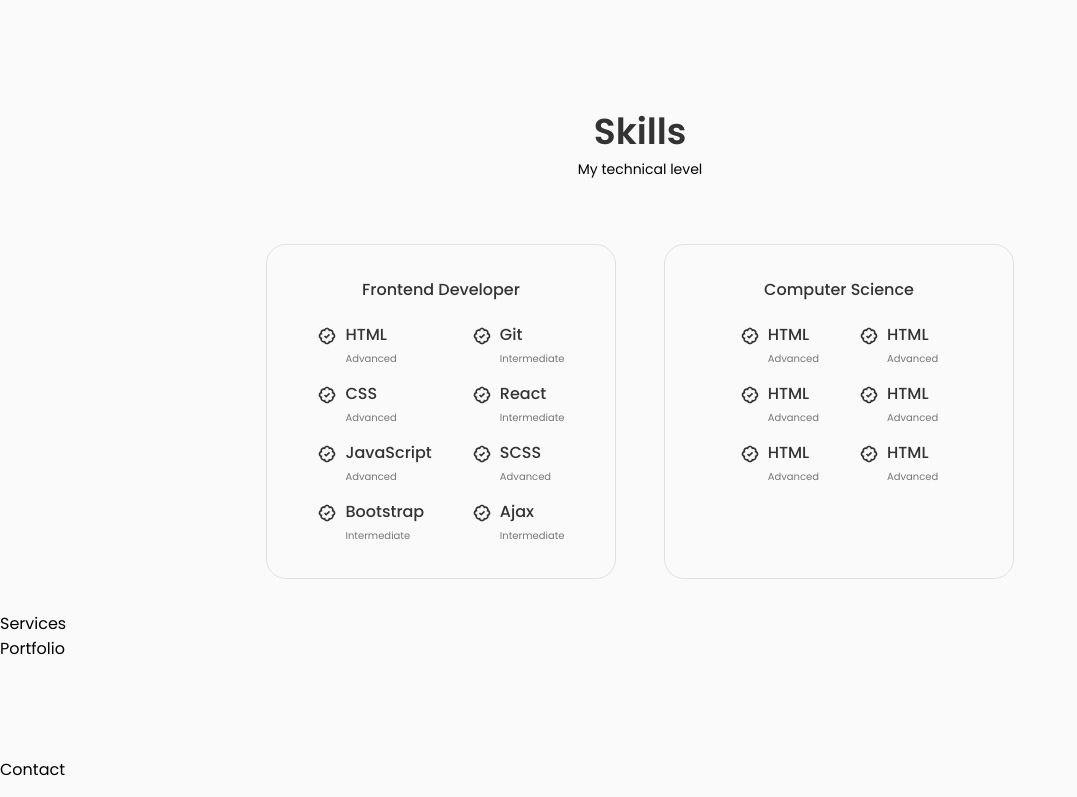
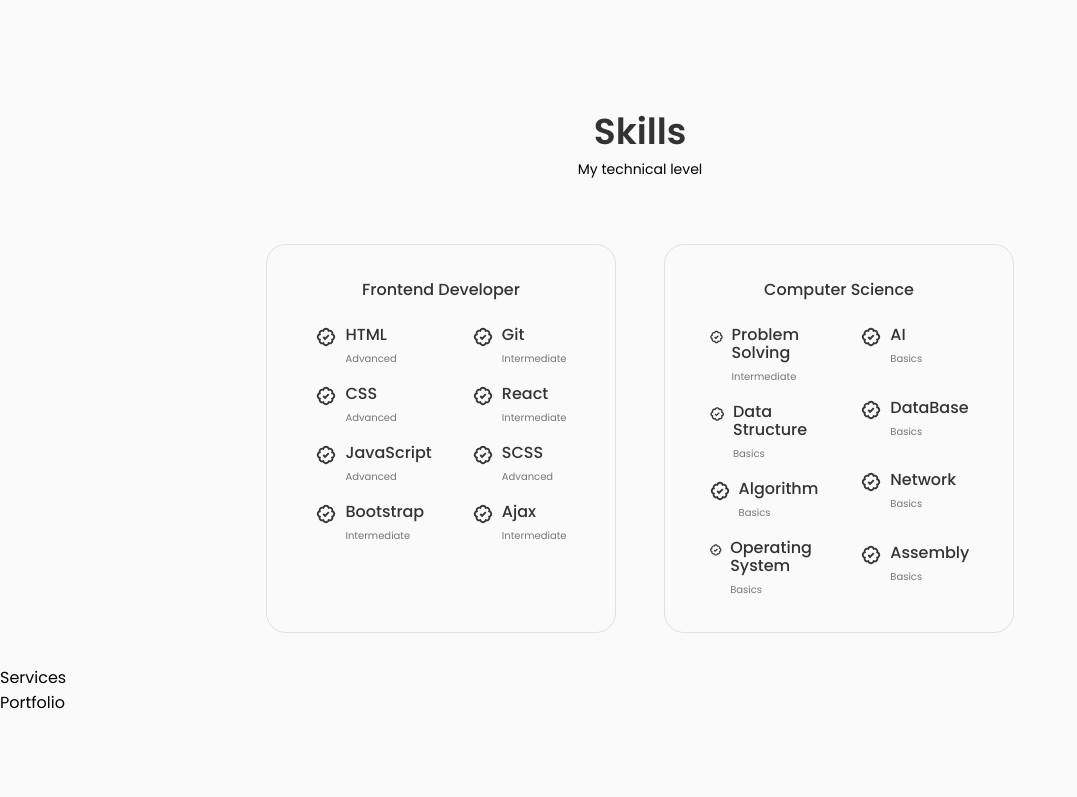
Before and after one commit to alaayasser741/my-portfolio, a React (Create React App) app: page / in a window 1280 px wide. Shown: the part 1374-2171 px from the top of the page, without its empty margins (0-1077 px from the left). Built offline with nearby package versions, Linux system fonts and the light colour scheme.

Commit message:
add axios to CS component

```diff
--- a/src/components/home/Data.jsx
+++ b/src/components/home/Data.jsx
@@ -5,7 +5,7 @@ const Data = () => {
     <div className="home__data">
       <h1 className="home__title" title='My Name'>Alaa Basher 👋</h1>
       <h3 className="home__subtitle" title='Position'>Frontend Developer</h3>
-      <p className="home__description" title='سورة التوبة الاية 105'>And say: "Work (righteousness): Soon will Allah observe your work, and His Messenger, and the Believers: Soon will ye be brought back to the knower of what is hidden and what is open: then will He show you the truth of all that ye did."</p>
+      <p className="home__description" title='سورة التوبة الاية 105'>﴾ And say: "Work (righteousness): Soon will Allah observe your work, and His Messenger, and the Believers: Soon will ye be brought back to the knower of what is hidden and what is open: then will He show you the truth of all that ye did."﴿</p>
       <Link to="/contact" className="button button--flex" title='Say hello'>Say Hello
         <svg xmlns="http://www.w3.org/2000/svg" width="24" height="24" viewBox="0 0 24 24" fill="none" stroke="var(--container-color)" strokeWidth="2" strokeLinecap="round" strokeLinejoin="round" className="feather button__icon feather-send"><line x1="22" y1="2" x2="11" y2="13"></line><polygon points="22 2 15 22 11 13 2 9 22 2"></polygon></svg></Link>
     </div>
--- a/src/components/skills/CS.jsx
+++ b/src/components/skills/CS.jsx
@@ -1,55 +1,48 @@
-import React from 'react'
+import React, { useState, useEffect } from 'react'
+import axios from 'axios';
+const CS = () => {
+    const [firstHalf, setFirstHalf] = useState([]);
+    const [secondHalf, setSecondHalf] = useState([]);
+    useEffect(() => {
+        axios.get('js/data.json')
+            .then(response => {
 
-const CS = () => {
+                const data = response.data.CS;
+                if (data.length > 0) {
+                    setFirstHalf(data.slice(0, Math.ceil(data.length / 2)));
+                    setSecondHalf(data.slice(Math.ceil(data.length / 2), data.length));
+                }
+            })
+            .catch(error => {
+                console.log(error);
+            });
+    }, []);
+
     return (
         <div className="skills__content">
             <h3 className="skills__title">Computer Science</h3>
             <div className="skills__box">
                 <div className="skills__group">
-                    <div className="skills__data">
-                        <svg xmlns="http://www.w3.org/2000/svg" width="24" height="24" viewBox="0 0 24 24" style={{ fill: 'rgba(0, 0, 0, 1)' }}><path d="M4.035 15.479A3.976 3.976 0 0 0 4 16c0 2.378 2.138 4.284 4.521 3.964C9.214 21.198 10.534 22 12 22s2.786-.802 3.479-2.036C17.857 20.284 20 18.378 20 16c0-.173-.012-.347-.035-.521C21.198 14.786 22 13.465 22 12s-.802-2.786-2.035-3.479C19.988 8.347 20 8.173 20 8c0-2.378-2.143-4.288-4.521-3.964C14.786 2.802 13.466 2 12 2s-2.786.802-3.479 2.036C6.138 3.712 4 5.622 4 8c0 .173.012.347.035.521C2.802 9.214 2 10.535 2 12s.802 2.786 2.035 3.479zm1.442-5.403 1.102-.293-.434-1.053A1.932 1.932 0 0 1 6 8c0-1.103.897-2 2-2 .247 0 .499.05.73.145l1.054.434.293-1.102a1.99 1.99 0 0 1 3.846 0l.293 1.102 1.054-.434C15.501 6.05 15.753 6 16 6c1.103 0 2 .897 2 2 0 .247-.05.5-.145.73l-.434 1.053 1.102.293a1.993 1.993 0 0 1 0 3.848l-1.102.293.434 1.053c.095.23.145.483.145.73 0 1.103-.897 2-2 2-.247 0-.499-.05-.73-.145l-1.054-.434-.293 1.102a1.99 1.99 0 0 1-3.846 0l-.293-1.102-1.054.434A1.935 1.935 0 0 1 8 18c-1.103 0-2-.897-2-2 0-.247.05-.5.145-.73l.434-1.053-1.102-.293a1.993 1.993 0 0 1 0-3.848z"></path><path d="m15.742 10.71-1.408-1.42-3.331 3.299-1.296-1.296-1.414 1.414 2.704 2.704z"></path></svg>
-                        <div>
-                            <h3 className="skills__name">HTML</h3>
-                            <span className="skills__level">Advanced</span>
+                    {firstHalf.map(skill => (
+                        <div className="skills__data" key={skill.id} title={skill.name}>
+                            <svg xmlns="http://www.w3.org/2000/svg" width="24" height="24" viewBox="0 0 24 24" style={{ fill: 'rgba(0, 0, 0, 1)' }}><path d="M4.035 15.479A3.976 3.976 0 0 0 4 16c0 2.378 2.138 4.284 4.521 3.964C9.214 21.198 10.534 22 12 22s2.786-.802 3.479-2.036C17.857 20.284 20 18.378 20 16c0-.173-.012-.347-.035-.521C21.198 14.786 22 13.465 22 12s-.802-2.786-2.035-3.479C19.988 8.347 20 8.173 20 8c0-2.378-2.143-4.288-4.521-3.964C14.786 2.802 13.466 2 12 2s-2.786.802-3.479 2.036C6.138 3.712 4 5.622 4 8c0 .173.012.347.035.521C2.802 9.214 2 10.535 2 12s.802 2.786 2.035 3.479zm1.442-5.403 1.102-.293-.434-1.053A1.932 1.932 0 0 1 6 8c0-1.103.897-2 2-2 .247 0 .499.05.73.145l1.054.434.293-1.102a1.99 1.99 0 0 1 3.846 0l.293 1.102 1.054-.434C15.501 6.05 15.753 6 16 6c1.103 0 2 .897 2 2 0 .247-.05.5-.145.73l-.434 1.053 1.102.293a1.993 1.993 0 0 1 0 3.848l-1.102.293.434 1.053c.095.23.145.483.145.73 0 1.103-.897 2-2 2-.247 0-.499-.05-.73-.145l-1.054-.434-.293 1.102a1.99 1.99 0 0 1-3.846 0l-.293-1.102-1.054.434A1.935 1.935 0 0 1 8 18c-1.103 0-2-.897-2-2 0-.247.05-.5.145-.73l.434-1.053-1.102-.293a1.993 1.993 0 0 1 0-3.848z"></path><path d="m15.742 10.71-1.408-1.42-3.331 3.299-1.296-1.296-1.414 1.414 2.704 2.704z"></path></svg>
+                            <div>
+                                <h3 className="skills__name">{skill.name}</h3>
+                                <span className="skills__level">{skill.level}</span>
+                            </div>
                         </div>
-                    </div>
-                    <div className="skills__data">
-                        <svg xmlns="http://www.w3.org/2000/svg" width="24" height="24" viewBox="0 0 24 24" style={{ fill: 'rgba(0, 0, 0, 1)' }}><path d="M4.035 15.479A3.976 3.976 0 0 0 4 16c0 2.378 2.138 4.284 4.521 3.964C9.214 21.198 10.534 22 12 22s2.786-.802 3.479-2.036C17.857 20.284 20 18.378 20 16c0-.173-.012-.347-.035-.521C21.198 14.786 22 13.465 22 12s-.802-2.786-2.035-3.479C19.988 8.347 20 8.173 20 8c0-2.378-2.143-4.288-4.521-3.964C14.786 2.802 13.466 2 12 2s-2.786.802-3.479 2.036C6.138 3.712 4 5.622 4 8c0 .173.012.347.035.521C2.802 9.214 2 10.535 2 12s.802 2.786 2.035 3.479zm1.442-5.403 1.102-.293-.434-1.053A1.932 1.932 0 0 1 6 8c0-1.103.897-2 2-2 .247 0 .499.05.73.145l1.054.434.293-1.102a1.99 1.99 0 0 1 3.846 0l.293 1.102 1.054-.434C15.501 6.05 15.753 6 16 6c1.103 0 2 .897 2 2 0 .247-.05.5-.145.73l-.434 1.053 1.102.293a1.993 1.993 0 0 1 0 3.848l-1.102.293.434 1.053c.095.23.145.483.145.73 0 1.103-.897 2-2 2-.247 0-.499-.05-.73-.145l-1.054-.434-.293 1.102a1.99 1.99 0 0 1-3.846 0l-.293-1.102-1.054.434A1.935 1.935 0 0 1 8 18c-1.103 0-2-.897-2-2 0-.247.05-.5.145-.73l.434-1.053-1.102-.293a1.993 1.993 0 0 1 0-3.848z"></path><path d="m15.742 10.71-1.408-1.42-3.331 3.299-1.296-1.296-1.414 1.414 2.704 2.704z"></path></svg>
-                        <div>
-                            <h3 className="skills__name">HTML</h3>
-                            <span className="skills__level">Advanced</span>
-                        </div>
-                    </div>
-                    <div className="skills__data">
-                        <svg xmlns="http://www.w3.org/2000/svg" width="24" height="24" viewBox="0 0 24 24" style={{ fill: 'rgba(0, 0, 0, 1)' }}><path d="M4.035 15.479A3.976 3.976 0 0 0 4 16c0 2.378 2.138 4.284 4.521 3.964C9.214 21.198 10.534 22 12 22s2.786-.802 3.479-2.036C17.857 20.284 20 18.378 20 16c0-.173-.012-.347-.035-.521C21.198 14.786 22 13.465 22 12s-.802-2.786-2.035-3.479C19.988 8.347 20 8.173 20 8c0-2.378-2.143-4.288-4.521-3.964C14.786 2.802 13.466 2 12 2s-2.786.802-3.479 2.036C6.138 3.712 4 5.622 4 8c0 .173.012.347.035.521C2.802 9.214 2 10.535 2 12s.802 2.786 2.035 3.479zm1.442-5.403 1.102-.293-.434-1.053A1.932 1.932 0 0 1 6 8c0-1.103.897-2 2-2 .247 0 .499.05.73.145l1.054.434.293-1.102a1.99 1.99 0 0 1 3.846 0l.293 1.102 1.054-.434C15.501 6.05 15.753 6 16 6c1.103 0 2 .897 2 2 0 .247-.05.5-.145.73l-.434 1.053 1.102.293a1.993 1.993 0 0 1 0 3.848l-1.102.293.434 1.053c.095.23.145.483.145.73 0 1.103-.897 2-2 2-.247 0-.499-.05-.73-.145l-1.054-.434-.293 1.102a1.99 1.99 0 0 1-3.846 0l-.293-1.102-1.054.434A1.935 1.935 0 0 1 8 18c-1.103 0-2-.897-2-2 0-.247.05-.5.145-.73l.434-1.053-1.102-.293a1.993 1.993 0 0 1 0-3.848z"></path><path d="m15.742 10.71-1.408-1.42-3.331 3.299-1.296-1.296-1.414 1.414 2.704 2.704z"></path></svg>
-                        <div>
-                            <h3 className="skills__name">HTML</h3>
-                            <span className="skills__level">Advanced</span>
-                        </div>
-                    </div>
+                    ))}
                 </div>
                 <div className="skills__group">
-                    <div className="skills__data">
-                        <svg xmlns="http://www.w3.org/2000/svg" width="24" height="24" viewBox="0 0 24 24" style={{ fill: 'rgba(0, 0, 0, 1)' }}><path d="M4.035 15.479A3.976 3.976 0 0 0 4 16c0 2.378 2.138 4.284 4.521 3.964C9.214 21.198 10.534 22 12 22s2.786-.802 3.479-2.036C17.857 20.284 20 18.378 20 16c0-.173-.012-.347-.035-.521C21.198 14.786 22 13.465 22 12s-.802-2.786-2.035-3.479C19.988 8.347 20 8.173 20 8c0-2.378-2.143-4.288-4.521-3.964C14.786 2.802 13.466 2 12 2s-2.786.802-3.479 2.036C6.138 3.712 4 5.622 4 8c0 .173.012.347.035.521C2.802 9.214 2 10.535 2 12s.802 2.786 2.035 3.479zm1.442-5.403 1.102-.293-.434-1.053A1.932 1.932 0 0 1 6 8c0-1.103.897-2 2-2 .247 0 .499.05.73.145l1.054.434.293-1.102a1.99 1.99 0 0 1 3.846 0l.293 1.102 1.054-.434C15.501 6.05 15.753 6 16 6c1.103 0 2 .897 2 2 0 .247-.05.5-.145.73l-.434 1.053 1.102.293a1.993 1.993 0 0 1 0 3.848l-1.102.293.434 1.053c.095.23.145.483.145.73 0 1.103-.897 2-2 2-.247 0-.499-.05-.73-.145l-1.054-.434-.293 1.102a1.99 1.99 0 0 1-3.846 0l-.293-1.102-1.054.434A1.935 1.935 0 0 1 8 18c-1.103 0-2-.897-2-2 0-.247.05-.5.145-.73l.434-1.053-1.102-.293a1.993 1.993 0 0 1 0-3.848z"></path><path d="m15.742 10.71-1.408-1.42-3.331 3.299-1.296-1.296-1.414 1.414 2.704 2.704z"></path></svg>
-                        <div>
-                            <h3 className="skills__name">HTML</h3>
-                            <span className="skills__level">Advanced</span>
+                    {secondHalf.map(skill => (
+                        <div className="skills__data" key={skill.id} title={skill.name}>
+                            <svg xmlns="http://www.w3.org/2000/svg" width="24" height="24" viewBox="0 0 24 24" style={{ fill: 'rgba(0, 0, 0, 1)' }}><path d="M4.035 15.479A3.976 3.976 0 0 0 4 16c0 2.378 2.138 4.284 4.521 3.964C9.214 21.198 10.534 22 12 22s2.786-.802 3.479-2.036C17.857 20.284 20 18.378 20 16c0-.173-.012-.347-.035-.521C21.198 14.786 22 13.465 22 12s-.802-2.786-2.035-3.479C19.988 8.347 20 8.173 20 8c0-2.378-2.143-4.288-4.521-3.964C14.786 2.802 13.466 2 12 2s-2.786.802-3.479 2.036C6.138 3.712 4 5.622 4 8c0 .173.012.347.035.521C2.802 9.214 2 10.535 2 12s.802 2.786 2.035 3.479zm1.442-5.403 1.102-.293-.434-1.053A1.932 1.932 0 0 1 6 8c0-1.103.897-2 2-2 .247 0 .499.05.73.145l1.054.434.293-1.102a1.99 1.99 0 0 1 3.846 0l.293 1.102 1.054-.434C15.501 6.05 15.753 6 16 6c1.103 0 2 .897 2 2 0 .247-.05.5-.145.73l-.434 1.053 1.102.293a1.993 1.993 0 0 1 0 3.848l-1.102.293.434 1.053c.095.23.145.483.145.73 0 1.103-.897 2-2 2-.247 0-.499-.05-.73-.145l-1.054-.434-.293 1.102a1.99 1.99 0 0 1-3.846 0l-.293-1.102-1.054.434A1.935 1.935 0 0 1 8 18c-1.103 0-2-.897-2-2 0-.247.05-.5.145-.73l.434-1.053-1.102-.293a1.993 1.993 0 0 1 0-3.848z"></path><path d="m15.742 10.71-1.408-1.42-3.331 3.299-1.296-1.296-1.414 1.414 2.704 2.704z"></path></svg>
+                            <div>
+                                <h3 className="skills__name">{skill.name}</h3>
+                                <span className="skills__level">{skill.level}</span>
+                            </div>
                         </div>
-                    </div>
-                    <div className="skills__data">
-                        <svg xmlns="http://www.w3.org/2000/svg" width="24" height="24" viewBox="0 0 24 24" style={{ fill: 'rgba(0, 0, 0, 1)' }}><path d="M4.035 15.479A3.976 3.976 0 0 0 4 16c0 2.378 2.138 4.284 4.521 3.964C9.214 21.198 10.534 22 12 22s2.786-.802 3.479-2.036C17.857 20.284 20 18.378 20 16c0-.173-.012-.347-.035-.521C21.198 14.786 22 13.465 22 12s-.802-2.786-2.035-3.479C19.988 8.347 20 8.173 20 8c0-2.378-2.143-4.288-4.521-3.964C14.786 2.802 13.466 2 12 2s-2.786.802-3.479 2.036C6.138 3.712 4 5.622 4 8c0 .173.012.347.035.521C2.802 9.214 2 10.535 2 12s.802 2.786 2.035 3.479zm1.442-5.403 1.102-.293-.434-1.053A1.932 1.932 0 0 1 6 8c0-1.103.897-2 2-2 .247 0 .499.05.73.145l1.054.434.293-1.102a1.99 1.99 0 0 1 3.846 0l.293 1.102 1.054-.434C15.501 6.05 15.753 6 16 6c1.103 0 2 .897 2 2 0 .247-.05.5-.145.73l-.434 1.053 1.102.293a1.993 1.993 0 0 1 0 3.848l-1.102.293.434 1.053c.095.23.145.483.145.73 0 1.103-.897 2-2 2-.247 0-.499-.05-.73-.145l-1.054-.434-.293 1.102a1.99 1.99 0 0 1-3.846 0l-.293-1.102-1.054.434A1.935 1.935 0 0 1 8 18c-1.103 0-2-.897-2-2 0-.247.05-.5.145-.73l.434-1.053-1.102-.293a1.993 1.993 0 0 1 0-3.848z"></path><path d="m15.742 10.71-1.408-1.42-3.331 3.299-1.296-1.296-1.414 1.414 2.704 2.704z"></path></svg>
-                        <div>
-                            <h3 className="skills__name">HTML</h3>
-                            <span className="skills__level">Advanced</span>
-                        </div>
-                    </div>
-                    <div className="skills__data">
-                        <svg xmlns="http://www.w3.org/2000/svg" width="24" height="24" viewBox="0 0 24 24" style={{ fill: 'rgba(0, 0, 0, 1)' }}><path d="M4.035 15.479A3.976 3.976 0 0 0 4 16c0 2.378 2.138 4.284 4.521 3.964C9.214 21.198 10.534 22 12 22s2.786-.802 3.479-2.036C17.857 20.284 20 18.378 20 16c0-.173-.012-.347-.035-.521C21.198 14.786 22 13.465 22 12s-.802-2.786-2.035-3.479C19.988 8.347 20 8.173 20 8c0-2.378-2.143-4.288-4.521-3.964C14.786 2.802 13.466 2 12 2s-2.786.802-3.479 2.036C6.138 3.712 4 5.622 4 8c0 .173.012.347.035.521C2.802 9.214 2 10.535 2 12s.802 2.786 2.035 3.479zm1.442-5.403 1.102-.293-.434-1.053A1.932 1.932 0 0 1 6 8c0-1.103.897-2 2-2 .247 0 .499.05.73.145l1.054.434.293-1.102a1.99 1.99 0 0 1 3.846 0l.293 1.102 1.054-.434C15.501 6.05 15.753 6 16 6c1.103 0 2 .897 2 2 0 .247-.05.5-.145.73l-.434 1.053 1.102.293a1.993 1.993 0 0 1 0 3.848l-1.102.293.434 1.053c.095.23.145.483.145.73 0 1.103-.897 2-2 2-.247 0-.499-.05-.73-.145l-1.054-.434-.293 1.102a1.99 1.99 0 0 1-3.846 0l-.293-1.102-1.054.434A1.935 1.935 0 0 1 8 18c-1.103 0-2-.897-2-2 0-.247.05-.5.145-.73l.434-1.053-1.102-.293a1.993 1.993 0 0 1 0-3.848z"></path><path d="m15.742 10.71-1.408-1.42-3.331 3.299-1.296-1.296-1.414 1.414 2.704 2.704z"></path></svg>
-                        <div>
-                            <h3 className="skills__name">HTML</h3>
-                            <span className="skills__level">Advanced</span>
-                        </div>
-                    </div>
+                    ))}
                 </div>
             </div>
         </div>
--- a/src/components/skills/Frontend.jsx
+++ b/src/components/skills/Frontend.jsx
@@ -13,12 +13,11 @@ const Frontend = () => {
                     setFirstHalf(data.slice(0, Math.ceil(data.length / 2)));
                     setSecondHalf(data.slice(Math.ceil(data.length / 2), data.length));
                 }
-                console.log(firstHalf)
             })
             .catch(error => {
                 console.log(error);
             });
-    }, []);
+    }, [firstHalf]);
 
     return (
         <div className="skills__content">
--- a/src/components/skills/skill.css
+++ b/src/components/skills/skill.css
@@ -36,8 +36,8 @@
 }
 
 .skills svg {
-    width: 20px;
-    height: 20px;
+    width: 22px !important;
+    height: 22px !important;
     fill: var(--title-color) !important;
 }
 
```
